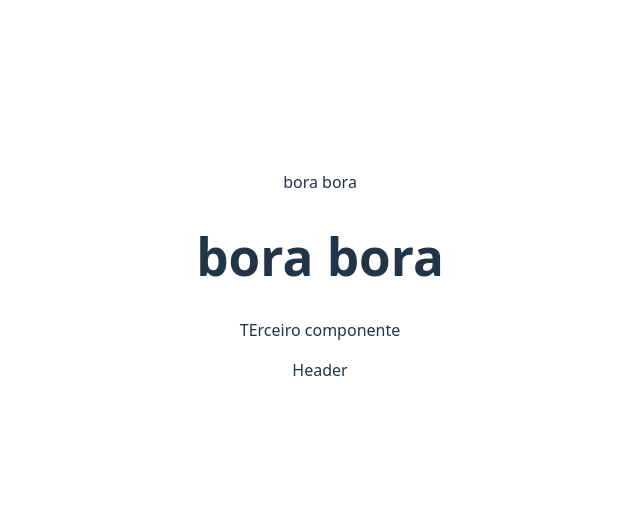
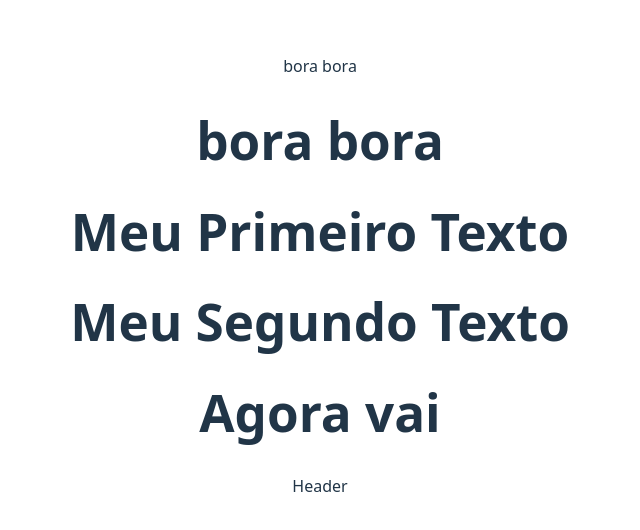
Before and after one commit to Reginaldo007oliveira/Curso-front-ennd-React, a React (Vite) app in the folder curso-front-end/: page / in a window 1280 px wide. Shown: the part 124-654 px from the top of the page, without its empty margins (320-960 px from the left). Built offline with nearby package versions, Linux system fonts and the light colour scheme.

Commit message:
props modelo 1

```diff
--- a/curso-front-end/src/App.jsx
+++ b/curso-front-end/src/App.jsx
@@ -8,7 +8,9 @@ function App() {
     <>
       <SecondText />
       <ThirdText />
-      <TextComponents />
+      <TextComponents text="Meu Primeiro Texto" />
+      <TextComponents text="Meu Segundo Texto"/>
+      <TextComponents text="Agora vai"/>
       <Header />
     </>
   );
--- a/curso-front-end/src/components/TextComponents.jsx
+++ b/curso-front-end/src/components/TextComponents.jsx
@@ -1,9 +1,9 @@
 import React from 'react';
 
-const TextComponents = () => {
+const TextComponents = (props) => {
     return (
         <div>
-            <p>TErceiro componente</p>
+            <p><h1>{props.text}</h1></p>
         </div>
     );
 };
```
